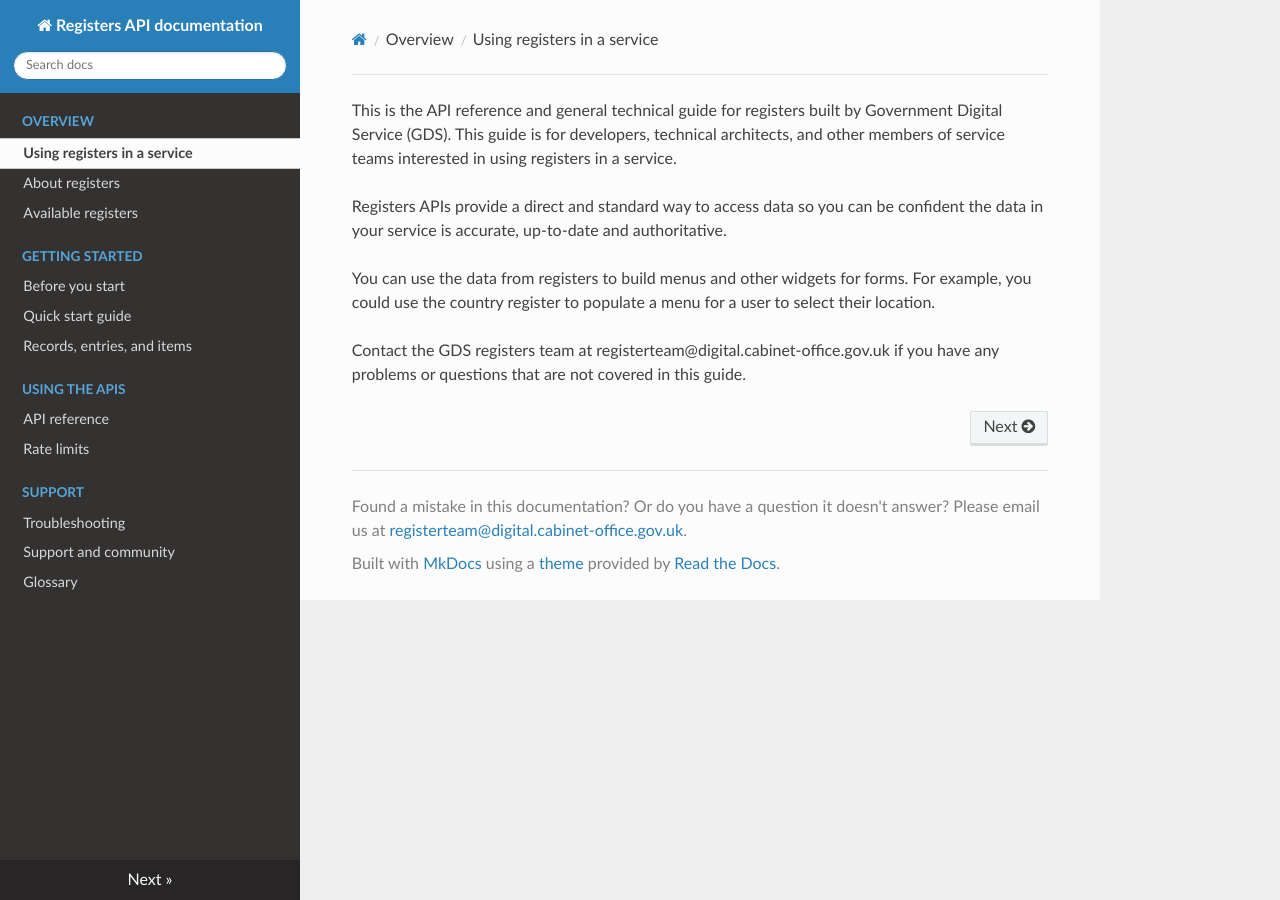
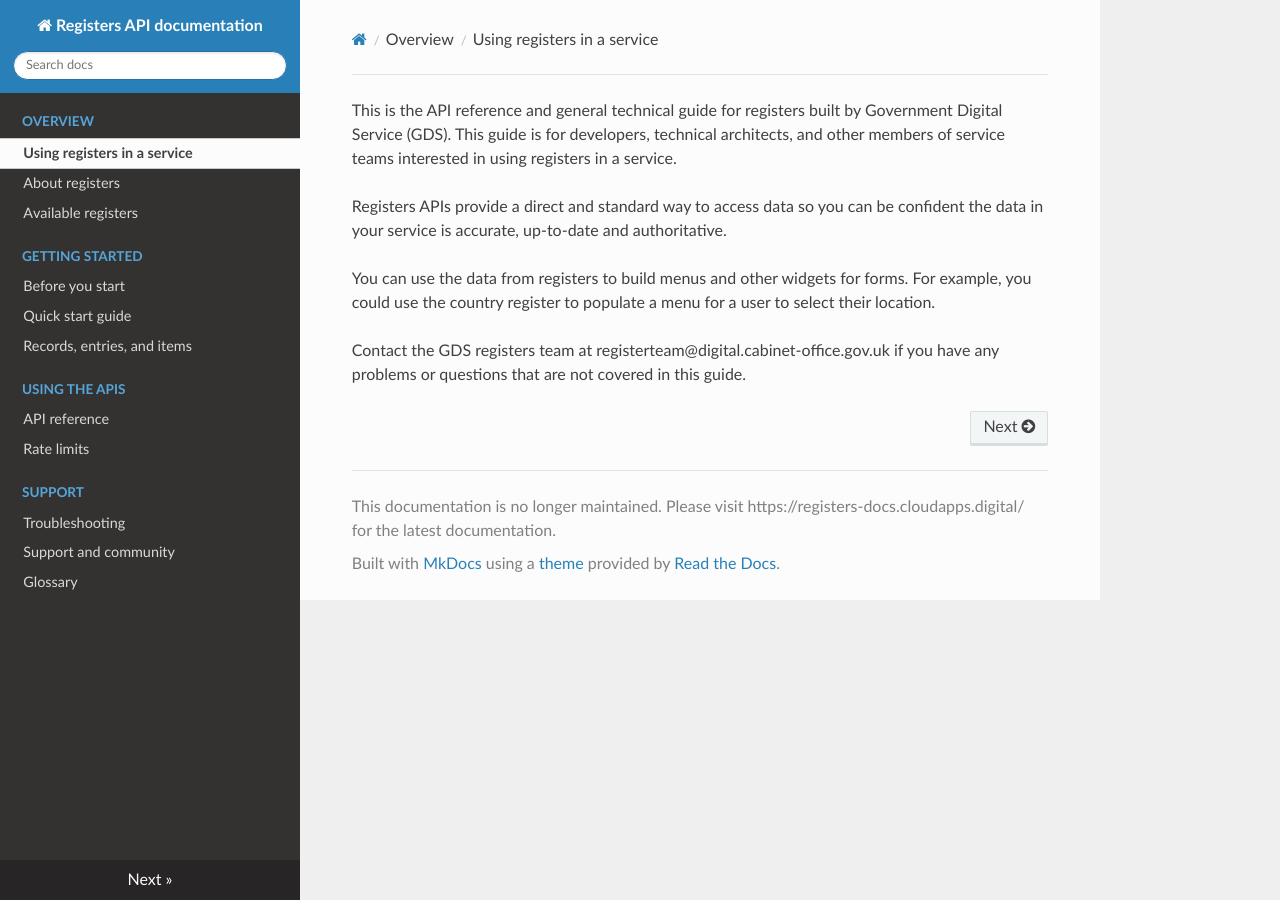
Before and after one commit to J-Lambo/J-Lambo.github.io-open-registers-tech-docs, an MkDocs documentation site: the page built from docs/index.md, in a window 1280 px wide. Built offline with MkDocs 1.6.1, drawn with Linux system fonts in a browser that asks for light colours; nearby versions of some CDN libraries; old or Windows-style settings are respelled for this version of MkDocs.

Commit message:
Update footer note with link to new docs
Remove feedback message. Replace with links to new technical docs.

```diff
--- a/mkdocs.yml
+++ b/mkdocs.yml
@@ -17,4 +17,4 @@ pages:
     - 'Support and community': 'support/support_community.md'
 - Glossary: 'glossary/glossary.md'
 
-copyright: Found a mistake in this documentation? Or do you have a question it doesn't answer? Please email us at <a href="mailto:registerteam@digital.cabinet-office.gov.uk">registerteam@digital.cabinet-office.gov.uk</a>.
+copyright: This documentation is no longer maintained. Please visit https://registers-docs.cloudapps.digital/ for the latest documentation.
```
